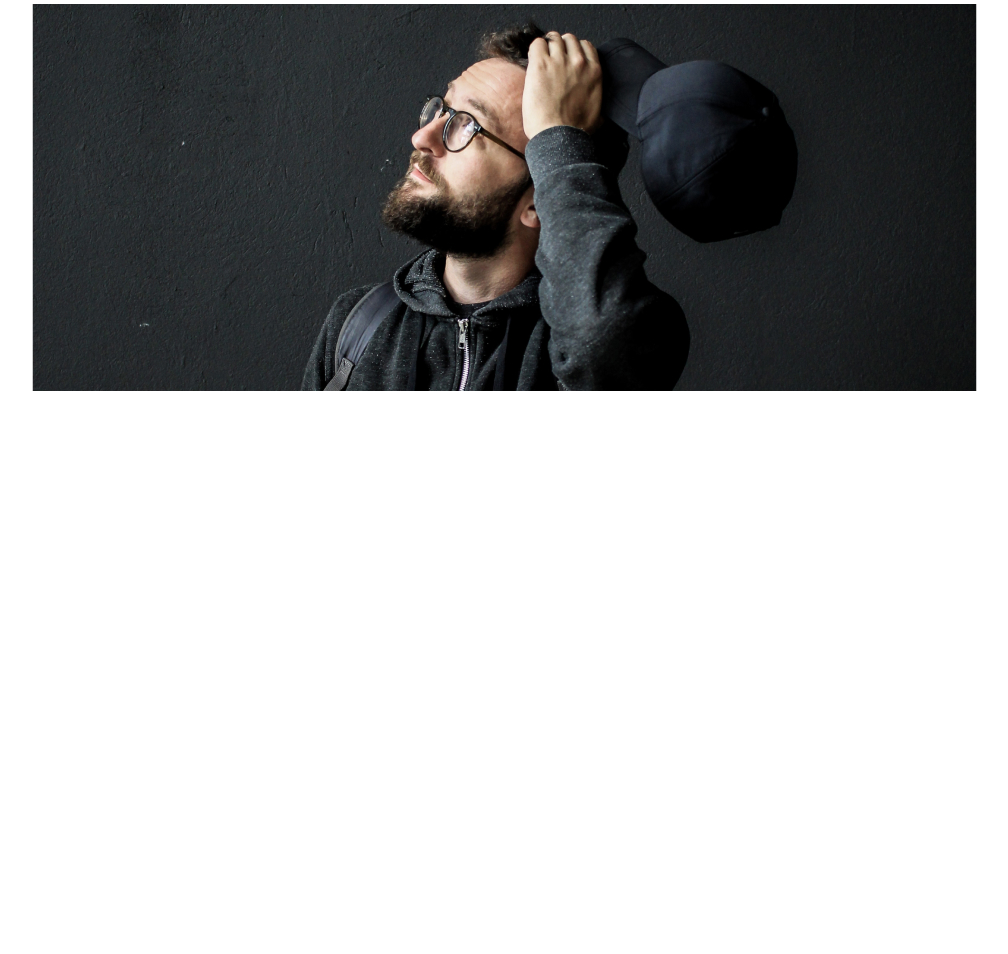
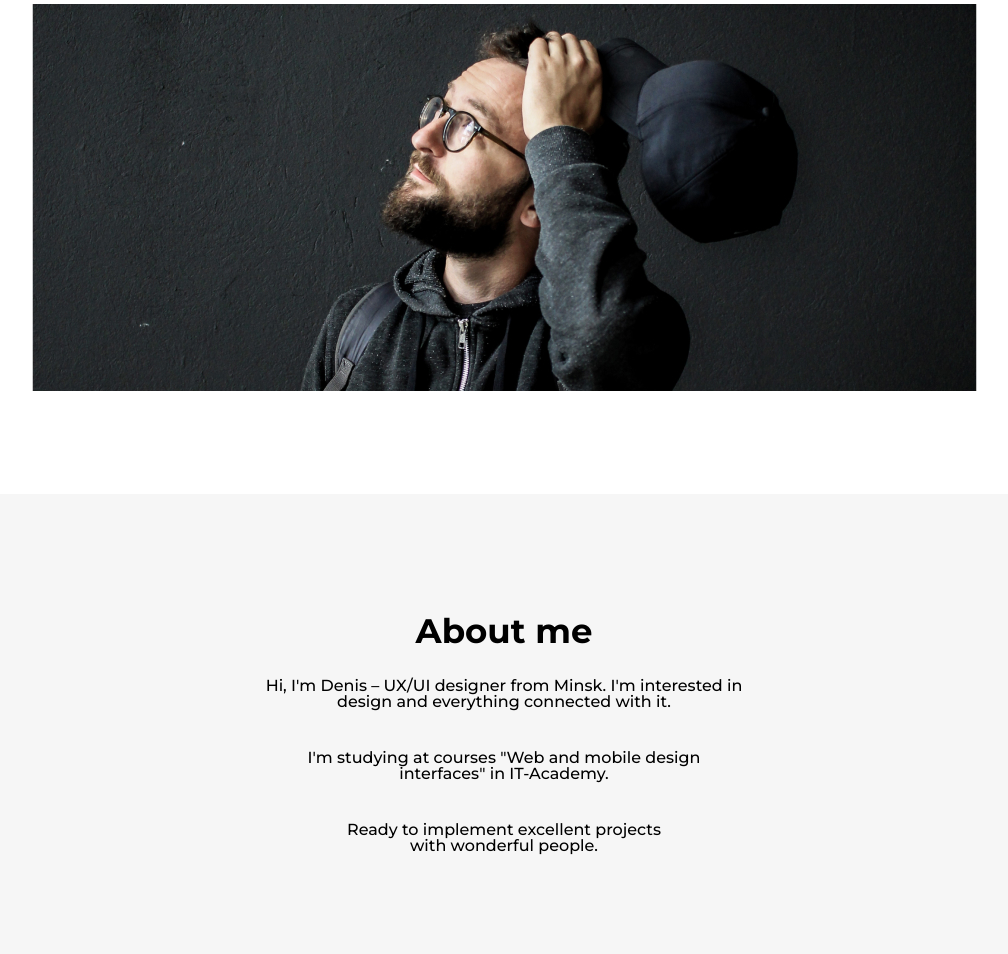
Before and after one commit to felen000/PortfolioLanding, a plain HTML site: page index.html in a window 1280 px wide. Shown: the part 280-1234 px from the top of the page, without its empty margins (136-1144 px from the left). Before the commit the page ends 800 px from the top, so only its background shows below. Drawn offline with Linux system fonts and the light colour scheme.

Commit message:
Добавлен блок about

```diff
--- a/css/index.css
+++ b/css/index.css
@@ -1,5 +1,11 @@
 body {
 	font-family: 'Montserrat', sans-serif;
+}
+
+h2 {
+	font-weight: 700;
+	font-size: 34px;
+	text-align: center;
 }
 
 .container {
@@ -81,3 +87,33 @@ body {
 .intro__img {}
 
 .intro__img-mobile {}
+
+/* ==== About ==== */
+.about {
+	background: #F6F6F6;
+	text-align: center;
+	padding: 120px 0 100px;
+}
+
+.about__title {
+	margin-bottom: 30px;
+}
+
+.about__inner {
+	width: 485px;
+	margin: 0 auto;
+}
+
+.about__text {
+	margin-bottom: 40px;
+}
+
+.about__text:nth-child(2) {
+	width: 90%;
+	margin: 0 auto 40px;
+}
+
+.about__text:nth-child(3) {
+	width: 70%;
+	margin: 0 auto;
+}
--- a/index.html
+++ b/index.html
@@ -36,9 +36,10 @@
 		</div>
 	</header>
 	<main class="main">
-		<div class="container">
-			<!-- ======== Intro ======== -->
-			<section class="intro">
+
+		<!-- ======== Intro ======== -->
+		<section class="intro">
+			<div class="container">
 				<div class="intro__head">
 					<h1 class="intro__name">
 						Denis<br>
@@ -57,9 +58,28 @@
 				</div>
 				<img src="assets/intro/intro.jpg" alt="Фото" class="intro__img">
 				<img src="assets/intro/intro.jpg" alt="Фото" class="intro__img-mobile" style="display: none;">
-			</section>
-			<!--/ ======== Intro ======== -->
-		</div>
+			</div>
+		</section>
+		<!-- ======== About ======== -->
+		<section class="about">
+			<h2 class="about__title">About me</h2>
+			<div class="about__inner">
+				<p class="about__text">
+					Hi, I'm Denis – UX/UI designer from Minsk.
+					I'm interested in design and everything connected with it.
+				</p>
+				<p class="about__text">
+					I'm studying at courses "Web and mobile design
+					interfaces" in IT-Academy.
+				</p>
+				<p class="about__text">
+					Ready to implement excellent projects
+					with wonderful people.
+				</p>
+			</div>
+		</section>
+		<!--/ ======== About ======== -->
+
 	</main>
 	<footer class="main"></footer>
 </body>
```
